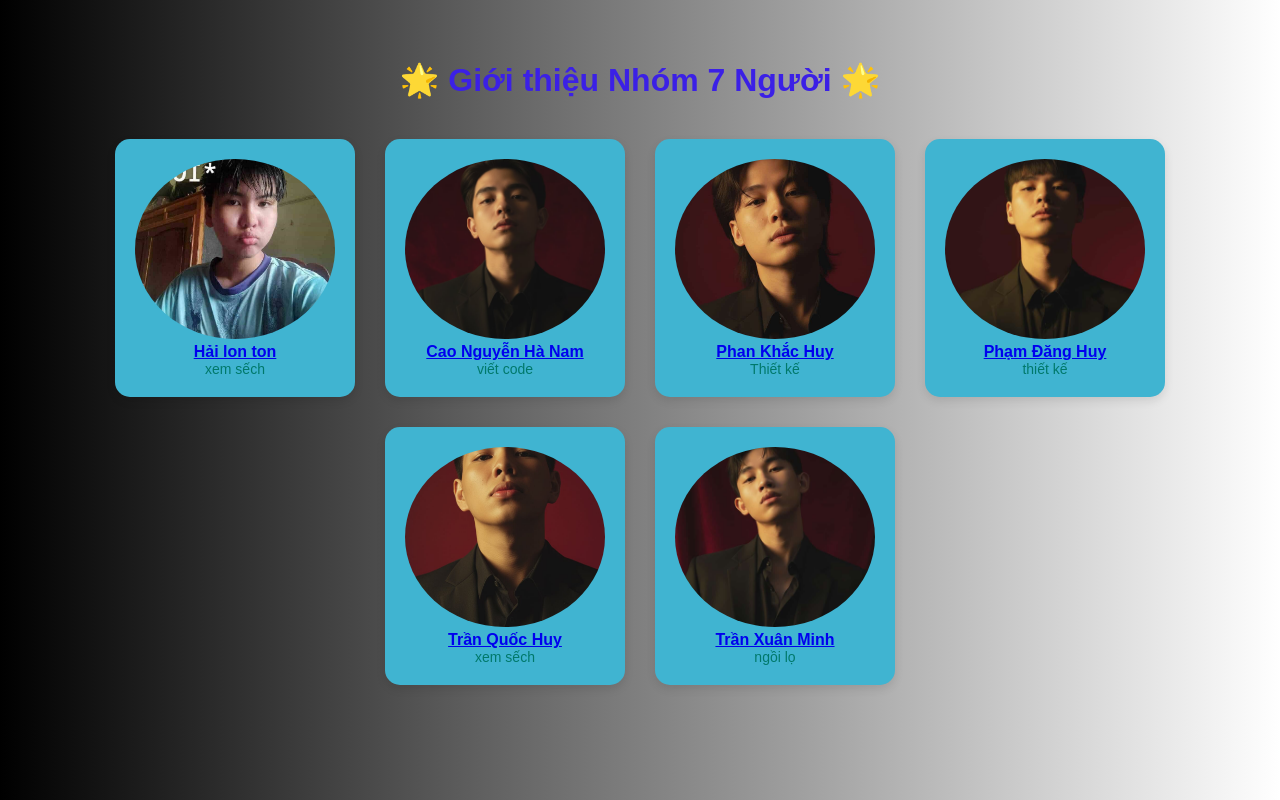
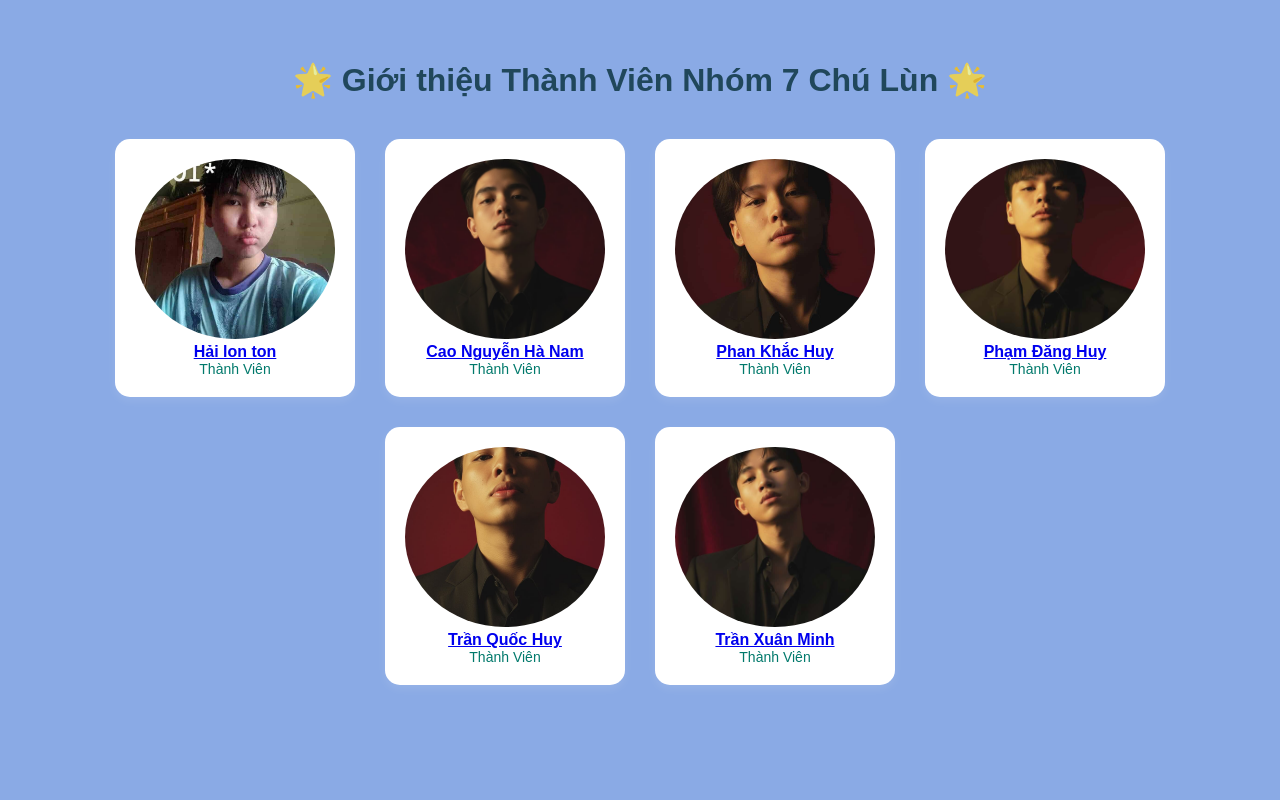
Before and after one commit to caonguyennanam2008-lgtm/website-c-a-t-i-tui, a plain HTML site: page index.html in a window 1280 px wide. Drawn offline with Linux system fonts and the light colour scheme.

Commit message:
Update team introduction and member roles
Signed-off-by: caonguyennanam2008-lgtm <caonguyennanam2008@gmail.com>

```diff
--- a/index.html
+++ b/index.html
@@ -1,20 +1,21 @@
 <!DOCTYPE html>
 <html lang="vi">
+
 <head>
   <meta charset="UTF-8">
   <meta name="viewport" content="width=device-width, initial-scale=1.0">
-  <title> Tổ em tổ anh tổ chúng mình</title>
+  <title> 7 Chú lùn group</title>
   <style>
     body {
       font-family: "Poppins", sans-serif;
-      background: linear-gradient(to right, #000000, #ffffff);
+      background: linear-gradient(to right, #8aaae5, #8aaae5);
       text-align: center;
       margin: 0;
       padding: 40px;
     }
 
     h1 {
-      color: #3b20e6;
+      color: #052d37cb;
       margin-bottom: 40px;
     }
 
@@ -26,9 +27,9 @@
     }
 
     .member {
-      background: rgb(64, 180, 209);
+      background: rgb(255, 255, 255);
       border-radius: 15px;
-      box-shadow: 0 4px 10px rgba(0, 0, 0, 0.1);
+      box-shadow: 0 4px 10px rgba(255, 255, 255, 0.1);
       width: 200px;
       transition: transform 0.3s, box-shadow 0.3s;
       padding: 20px;
@@ -36,7 +37,7 @@
 
     .member:hover {
       transform: translateY(-10px);
-      box-shadow: 0 8px 20px rgba(0, 255, 229, 0.486);
+      box-shadow: 0 8px 20px rgba(0, 0, 0, 0.486);
     }
 
     .member img {
@@ -59,8 +60,9 @@
     }
   </style>
 </head>
+
 <body>
-  <h1>🌟 Giới thiệu Nhóm 7 Người 🌟</h1>
+  <h1>🌟 Giới thiệu Thành Viên Nhóm 7 Chú Lùn 🌟</h1>
 
   <div class="team-container">
     <div class="member">
@@ -70,7 +72,7 @@
           <b> Hải lon ton</b>
         </a>
       </div>
-      <div class="role">xem sếch</div>
+      <div class="role">Thành Viên</div>
     </div>
     <div class="member">
       <img src="model.jpg" alt="Thành viên 2">
@@ -78,7 +80,7 @@
         <a href="hanam.html" target="_self">
           <b> Cao Nguyễn Hà Nam</b>
         </a>
-        <div class="role">viết code</div>
+        <div class="role">Thành Viên</div>
       </div>
     </div>
     <div class="member">
@@ -87,7 +89,7 @@
         <a href="KhacHuy.html" target="_self">
           <b> Phan Khắc Huy</b>
         </a>
-        <div class="role">Thiết kế</div>
+        <div class="role">Thành Viên</div>
       </div>
     </div>
     <div class="member">
@@ -97,7 +99,7 @@
           <b> Phạm Đăng Huy</b>
         </a>
       </div>
-      <div class="role">thiết kế</div>
+      <div class="role">Thành Viên</div>
     </div>
     <div class="member">
       <img src="QuocHuy.jpg" alt="Thành viên 5">
@@ -106,7 +108,7 @@
           <b> Trần Quốc Huy</b>
         </a>
       </div>
-      <div class="role">xem sếch</div>
+      <div class="role">Thành Viên</div>
     </div>
     <div class="member">
       <img src="XuanMinh.jpg" alt="Thành viên 6">
@@ -115,8 +117,10 @@
           <b> Trần Xuân Minh</b>
         </a>
       </div>
-      <div class="role">ngồi lọ</div>
+      <div class="role">Thành Viên</div>
     </div>
   </div>
+
 </body>
+
 </html>
```
Lines whose indentation alone changed are shown as unchanged.
